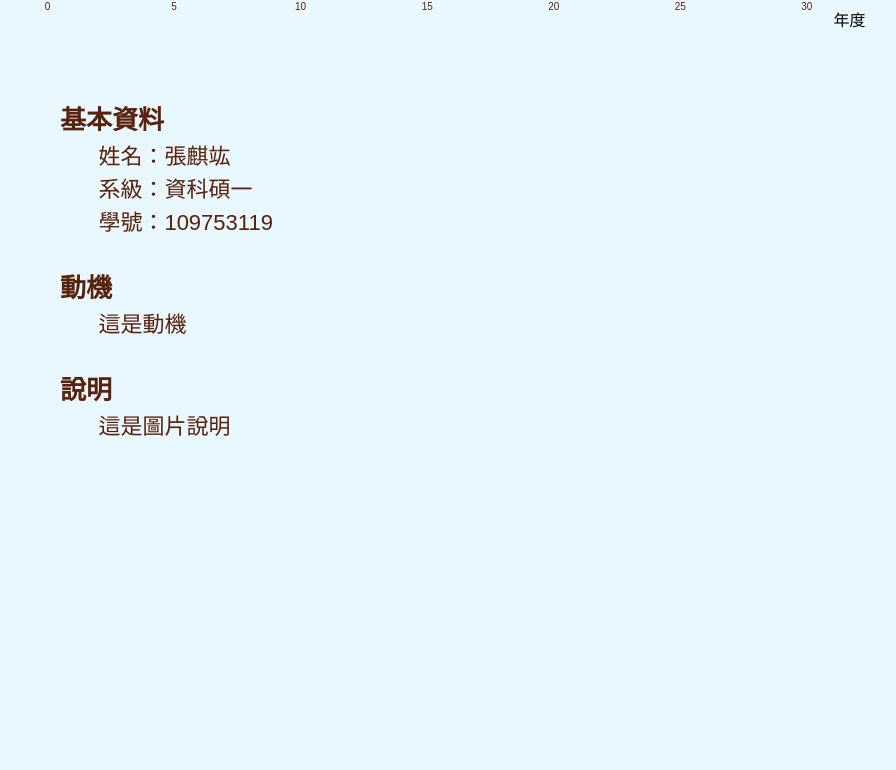
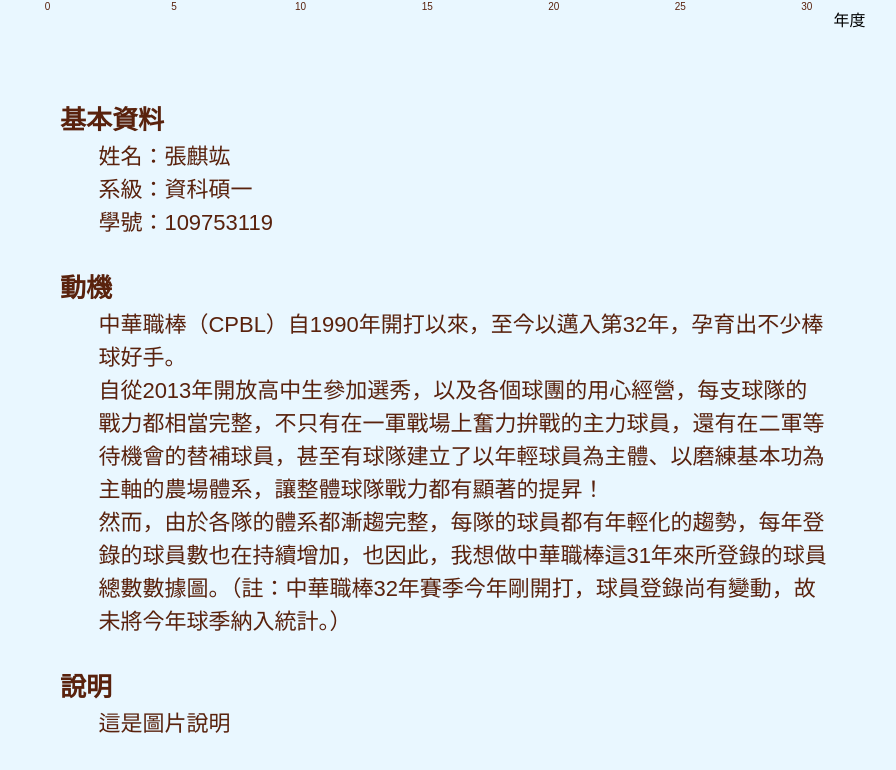
Before and after one commit to chang861224/1092VIS, a plain HTML site: page Assign1/index.html in a window 1280 px wide. Shown: the part 866-1636 px from the top of the page, without its empty margins (196-1092 px from the left). Before the commit the page ends 1339 px from the top, so only its background shows below. Drawn offline with nearby package versions, Linux system fonts and the light colour scheme.

Commit message:
motivation

```diff
--- a/Assign1/index.html
+++ b/Assign1/index.html
@@ -25,7 +25,15 @@
             </div>
             <div id='motivation'>
                 <p class='sub-title'>動機<p>
-                <p class='content'>這是動機</p>
+                <p class='content'>
+                中華職棒（CPBL）自1990年開打以來，至今以邁入第32年，孕育出不少棒球好手。
+                </p>
+                <p class='content'>
+                自從2013年開放高中生參加選秀，以及各個球團的用心經營，每支球隊的戰力都相當完整，不只有在一軍戰場上奮力拚戰的主力球員，還有在二軍等待機會的替補球員，甚至有球隊建立了以年輕球員為主體、以磨練基本功為主軸的農場體系，讓整體球隊戰力都有顯著的提昇！
+                </p>
+                <p class='content'>
+                然而，由於各隊的體系都漸趨完整，每隊的球員都有年輕化的趨勢，每年登錄的球員數也在持續增加，也因此，我想做中華職棒這31年來所登錄的球員總數數據圖。（註：中華職棒32年賽季今年剛開打，球員登錄尚有變動，故未將今年球季納入統計。）
+                </p>
             </div>
             <div id='description'>
                 <p class='sub-title'>說明<p>
```
